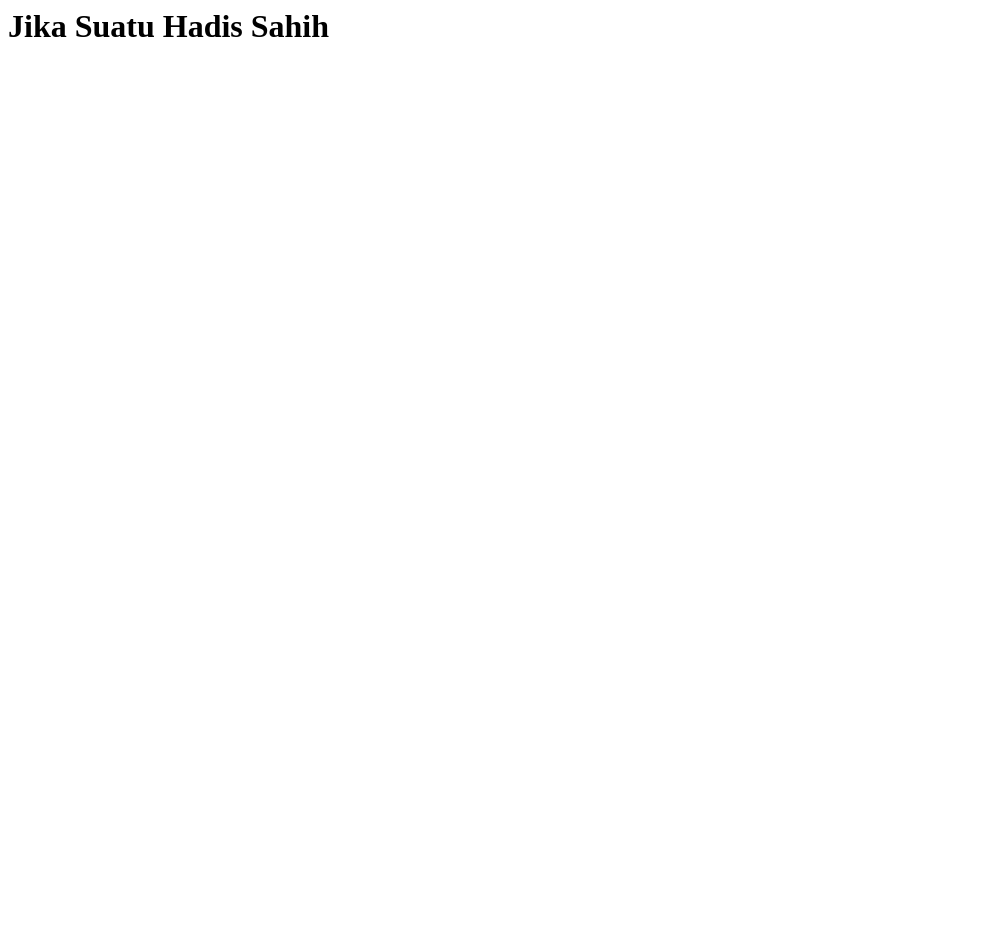
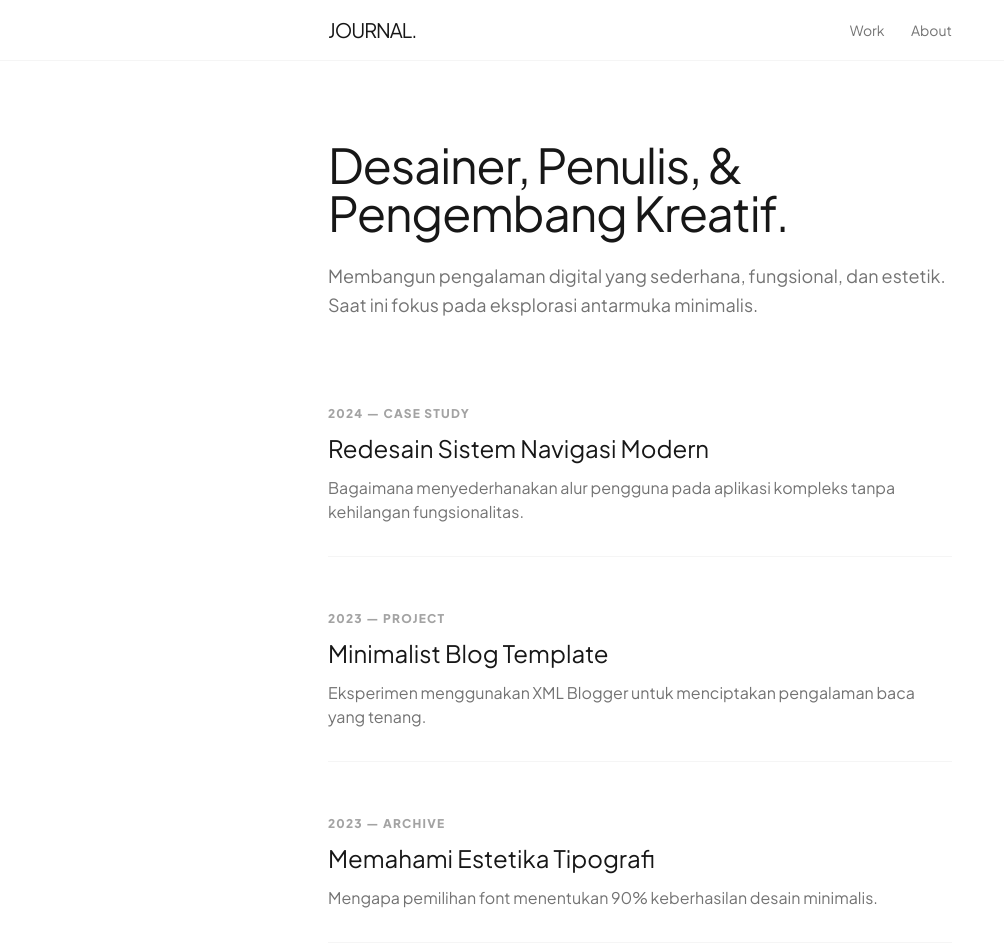
Before and after one commit to hdytas/hadis, a plain HTML site: page index.html in a window 1280 px wide. Shown: the top 946 px of the page, without its empty margins (0-1004 px from the left). Before the commit the page ends 800 px from the top, so only its background shows below. Drawn offline with nearby package versions, Linux system fonts and the light colour scheme.

Commit message:
Create a new HTML structure for personal journal
Added a complete HTML structure with Tailwind CSS integration, including a navigation bar, header, main content area with case studies, and a footer.

```diff
--- a/index.html
+++ b/index.html
@@ -1,5 +1,91 @@
-<html>
-  <body>
-    <h1>Jika Suatu Hadis Sahih</h1>
-  </body>
+<!DOCTYPE html>
+<html lang="id">
+<head>
+    <meta charset="UTF-8">
+    <meta name="viewport" content="width=device-width, initial-scale=1.0">
+    <title>Personal Journal — Minimalist</title>
+    <script src="https://cdn.tailwindcss.com"></script>
+    <link href="https://fonts.googleapis.com/css2?family=Plus+Jakarta+Sans:wght@400;600;800&display=swap" rel="stylesheet">
+    <style>
+        body { font-family: 'Plus Jakarta Sans', sans-serif; }
+        .hover-underline {
+            position: relative;
+            display: inline-block;
+        }
+        .hover-underline::after {
+            content: '';
+            position: absolute;
+            width: 100%;
+            transform: scaleX(0);
+            height: 2px;
+            bottom: 0;
+            left: 0;
+            background-color: currentColor;
+            transform-origin: bottom right;
+            transition: transform 0.4s cubic-bezier(0.86, 0, 0.07, 1);
+        }
+        .hover-underline:hover::after {
+            transform: scaleX(1);
+            transform-origin: bottom left;
+        }
+    </style>
+</head>
+<body class="bg-white text-neutral-900 antialiased">
+
+    <nav class="sticky top-0 bg-white/80 backdrop-blur-md z-50 border-b border-neutral-100">
+        <div class="max-w-2xl mx-auto px-6 py-4 flex justify-between items-center">
+            <a href="#" class="text-xl font-800 tracking-tighter">JOURNAL.</a>
+            <div class="space-x-6 text-sm font-600 text-neutral-500">
+                <a href="#work" class="hover:text-black transition-colors">Work</a>
+                <a href="#about" class="hover:text-black transition-colors">About</a>
+            </div>
+        </div>
+    </nav>
+
+    <header class="max-w-2xl mx-auto px-6 py-20">
+        <h1 class="text-4xl md:text-5xl font-800 tracking-tight leading-tight">
+            Desainer, Penulis, & <br/>Pengembang Kreatif.
+        </h1>
+        <p class="mt-6 text-neutral-500 text-lg leading-relaxed">
+            Membangun pengalaman digital yang sederhana, fungsional, dan estetik. Saat ini fokus pada eksplorasi antarmuka minimalis.
+        </p>
+    </header>
+
+    <main id="work" class="max-w-2xl mx-auto px-6 pb-20">
+        <div class="space-y-12">
+
+            <div class="group border-b border-neutral-100 pb-8">
+                <span class="text-xs font-bold uppercase tracking-widest text-neutral-400">2024 — Case Study</span>
+                <h2 class="mt-2 text-2xl font-700">
+                    <a href="#" class="hover-underline">Redesain Sistem Navigasi Modern</a>
+                </h2>
+                <p class="mt-3 text-neutral-500">Bagaimana menyederhanakan alur pengguna pada aplikasi kompleks tanpa kehilangan fungsionalitas.</p>
+            </div>
+
+            <div class="group border-b border-neutral-100 pb-8">
+                <span class="text-xs font-bold uppercase tracking-widest text-neutral-400">2023 — Project</span>
+                <h2 class="mt-2 text-2xl font-700">
+                    <a href="#" class="hover-underline">Minimalist Blog Template</a>
+                </h2>
+                <p class="mt-3 text-neutral-500">Eksperimen menggunakan XML Blogger untuk menciptakan pengalaman baca yang tenang.</p>
+            </div>
+
+            <div class="group border-b border-neutral-100 pb-8">
+                <span class="text-xs font-bold uppercase tracking-widest text-neutral-400">2023 — Archive</span>
+                <h2 class="mt-2 text-2xl font-700">
+                    <a href="#" class="hover-underline">Memahami Estetika Tipografi</a>
+                </h2>
+                <p class="mt-3 text-neutral-500">Mengapa pemilihan font menentukan 90% keberhasilan desain minimalis.</p>
+            </div>
+
+        </div>
+    </main>
+
+    <footer class="border-t border-neutral-100">
+        <div class="max-w-2xl mx-auto px-6 py-12 text-center md:text-left">
+            <p class="text-sm text-neutral-400">© 2026 Crafted by You. Built with Tailwind CSS.</p>
+        </div>
+    </footer>
+
+</body>
 </html>
```
